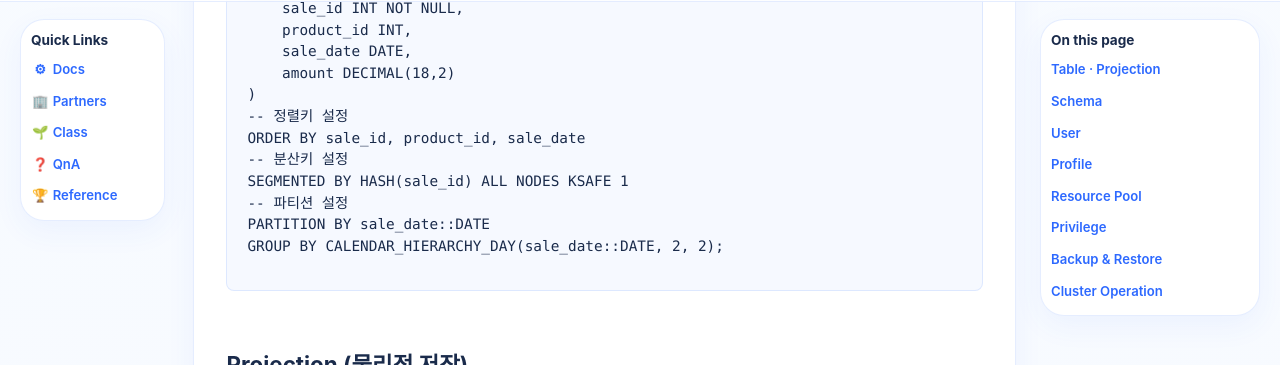
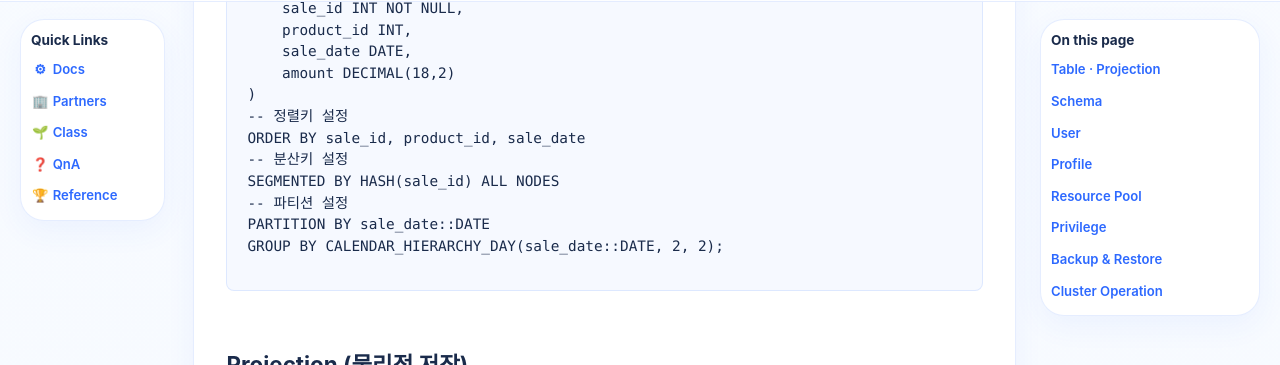
Before and after one commit to JIN0326/vertica_blog, a Jekyll site: the page built from 02administration.md, in a window 1280 px wide and 1400 px high, scrolled down 932 px. Shown: the part 85-450 px from the top of the window. Built offline with Jekyll 4.4.1, drawn with Linux system fonts in a browser that asks for light colours; our own code applies the rules of GitHub Pages for plain Markdown files; some of the changed text lies outside the part shown.

Commit message:
Update blog content and styling

```diff
--- a/02administration.md
+++ b/02administration.md
@@ -41,7 +41,7 @@
 -- 정렬키 설정
 ORDER BY sale_id, product_id, sale_date
 -- 분산키 설정
-SEGMENTED BY HASH(sale_id) ALL NODES KSAFE 1
+SEGMENTED BY HASH(sale_id) ALL NODES
 -- 파티션 설정
 PARTITION BY sale_date::DATE
 GROUP BY CALENDAR_HIERARCHY_DAY(sale_date::DATE, 2, 2);</code></pre>
@@ -90,9 +90,9 @@
   <div class="architecture-subsection">
     <h3 class="section-subtitle">Projection 데이터 분산</h3>
     <div class="projection-distribution-grid">
-      <div class="architecture-subsection" style="display: flex; flex-direction: column;">
+      <div class="architecture-subsection">
         <h4 class="section-subtitle">1. Segmentation (해시 분산)</h4>
-        <ul class="feature-list" style="flex-grow: 1;">
+        <ul class="feature-list">
           <li><span class="feature-list__icon">🔹</span> <span>Segment key 해시값 기반 분산 저장</span></li>
           <li><span class="feature-list__icon">🔹</span> <span>동일 Segment key 간 조인(Join) 성능 우수</span></li>
         </ul>
@@ -100,9 +100,9 @@
           <img src="{{ '/assets/images/proj_segmentation.png' | relative_url }}" alt="Segmentation (해시 분산) 다이어그램">
         </div>
       </div>
-      <div class="architecture-subsection" style="display: flex; flex-direction: column;">
+      <div class="architecture-subsection">
         <h4 class="section-subtitle">2. Replication (복제)</h4>
-        <ul class="feature-list" style="flex-grow: 1;">
+        <ul class="feature-list">
           <li><span class="feature-list__icon">🔹</span> <span>소규모 코드성 테이블을 모든 노드에 복제하여 조인 성능 향상</span></li>
           <li><span class="feature-list__icon">🔹</span> <span>노드 장애 시에도 즉각적인 고가용성 제공</span></li>
         </ul>
@@ -110,9 +110,9 @@
           <img src="{{ '/assets/images/proj_replication.png' | relative_url }}" alt="Replication (복제) 다이어그램">
         </div>
       </div>
-      <div class="architecture-subsection" style="display: flex; flex-direction: column;">
+      <div class="architecture-subsection">
         <h4 class="section-subtitle">3. 고가용성을 위한 데이터 이중화 (Buddy)</h4>
-        <ul class="feature-list" style="flex-grow: 1;">
+        <ul class="feature-list">
           <li><span class="feature-list__icon">🔹</span> <span>노드 장애에 대비해 다른 노드에 복제본 자동 생성 및 관리</span></li>
           <li><span class="feature-list__icon">🔹</span> <span>장애 복구 후 자동으로 데이터 동기화(Recovery) 수행</span></li>
         </ul>
@@ -120,9 +120,9 @@
           <img src="{{ '/assets/images/proj_buddy.png' | relative_url }}" alt="Buddy 프로젝션을 이용한 이중화 다이어그램">
         </div>
       </div>
-      <div class="architecture-subsection" style="display: flex; flex-direction: column;">
+      <div class="architecture-subsection">
         <h4 class="section-subtitle">4. 특정 노드에 프로젝션 생성</h4>
-        <ul class="feature-list" style="flex-grow: 1;">
+        <ul class="feature-list">
           <li><span class="feature-list__icon">🔹</span> <span>네트워크 부하 최소화를 위해 입출력이 필요한 특정 노드에만 저장</span></li>
         </ul>
         <div class="image-box-styled">
--- a/assets/css/style.css
+++ b/assets/css/style.css
@@ -888,6 +888,20 @@
   margin-top: 1rem;
 }
 
+.projection-distribution-grid > .architecture-subsection {
+  display: flex;
+  flex-direction: column;
+}
+
+.projection-distribution-grid .section-subtitle {
+  font-size: 1.1rem;
+  color: var(--accent);
+}
+
+.projection-distribution-grid .feature-list {
+  flex-grow: 1;
+}
+
 .image-box-styled {
   background: var(--surface);
   padding: 20px;
```
